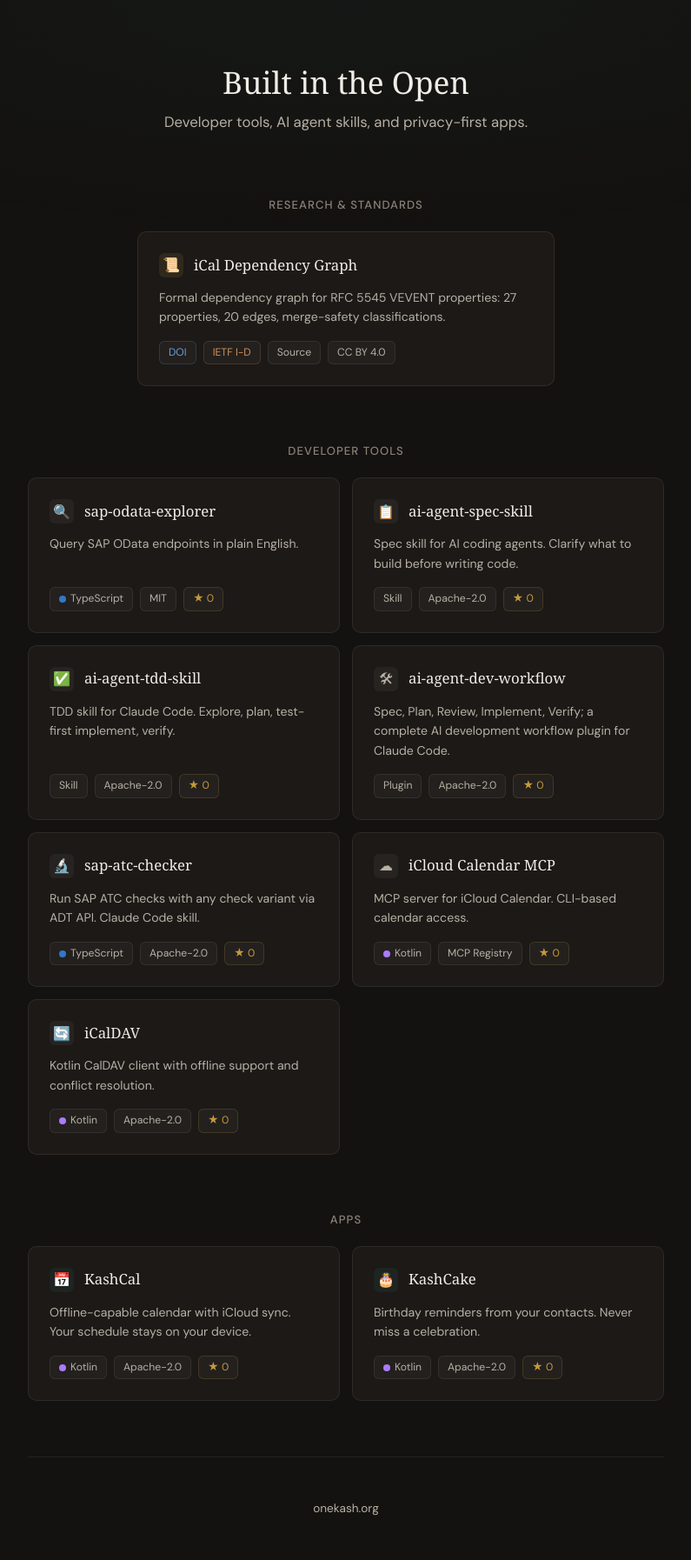
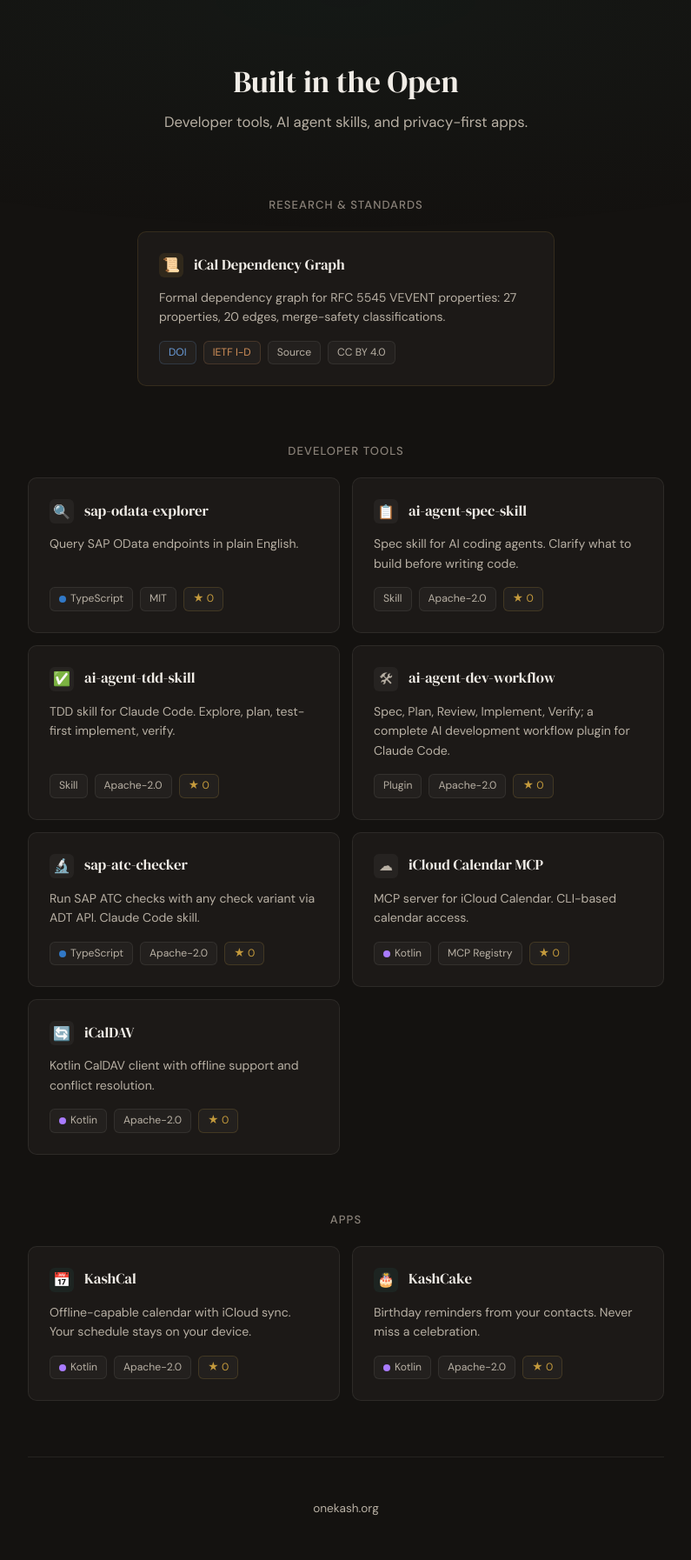
Before and after one commit to openkash/openkash.github.io, a Jekyll site: the page built from index.html, in a window 1280 px wide. Shown: the whole page at 87% size, without its empty margins (242-1037 px from the left). Built offline with Jekyll 4.4.1, drawn with Linux system fonts in a browser that asks for light colours; some web fonts are replaced; comment, search, counter and statistics services are not loaded.

Commit message:
DM Serif Display font

```diff
--- a/_layouts/default.html
+++ b/_layouts/default.html
@@ -137,7 +137,7 @@
   </script>
   <link rel="preconnect" href="https://fonts.googleapis.com">
   <link rel="preconnect" href="https://fonts.gstatic.com" crossorigin>
-  <link href="https://fonts.googleapis.com/css2?family=DM+Sans:wght@400;500&family=Instrument+Serif&display=swap" rel="stylesheet">
+  <link href="https://fonts.googleapis.com/css2?family=DM+Sans:wght@400;500&family=DM+Serif+Display&display=swap" rel="stylesheet">
 </head>
 <body>
   {{ content }}
--- a/assets/css/style.css
+++ b/assets/css/style.css
@@ -45,7 +45,7 @@ a:hover { text-decoration: underline; }
 }
 
 .intro h1 {
-  font-family: 'Instrument Serif', Georgia, serif;
+  font-family: 'DM Serif Display', Georgia, serif;
   font-size: 2.2rem;
   font-weight: 400;
   color: var(--text-primary);
@@ -120,7 +120,7 @@ a:hover { text-decoration: underline; }
 .card__avatar { width: 28px; height: 28px; border-radius: 6px; object-fit: cover; display: block; }
 
 .card__name {
-  font-family: 'Instrument Serif', Georgia, serif;
+  font-family: 'DM Serif Display', Georgia, serif;
   font-size: 1.05rem;
   font-weight: 400;
 }
```
